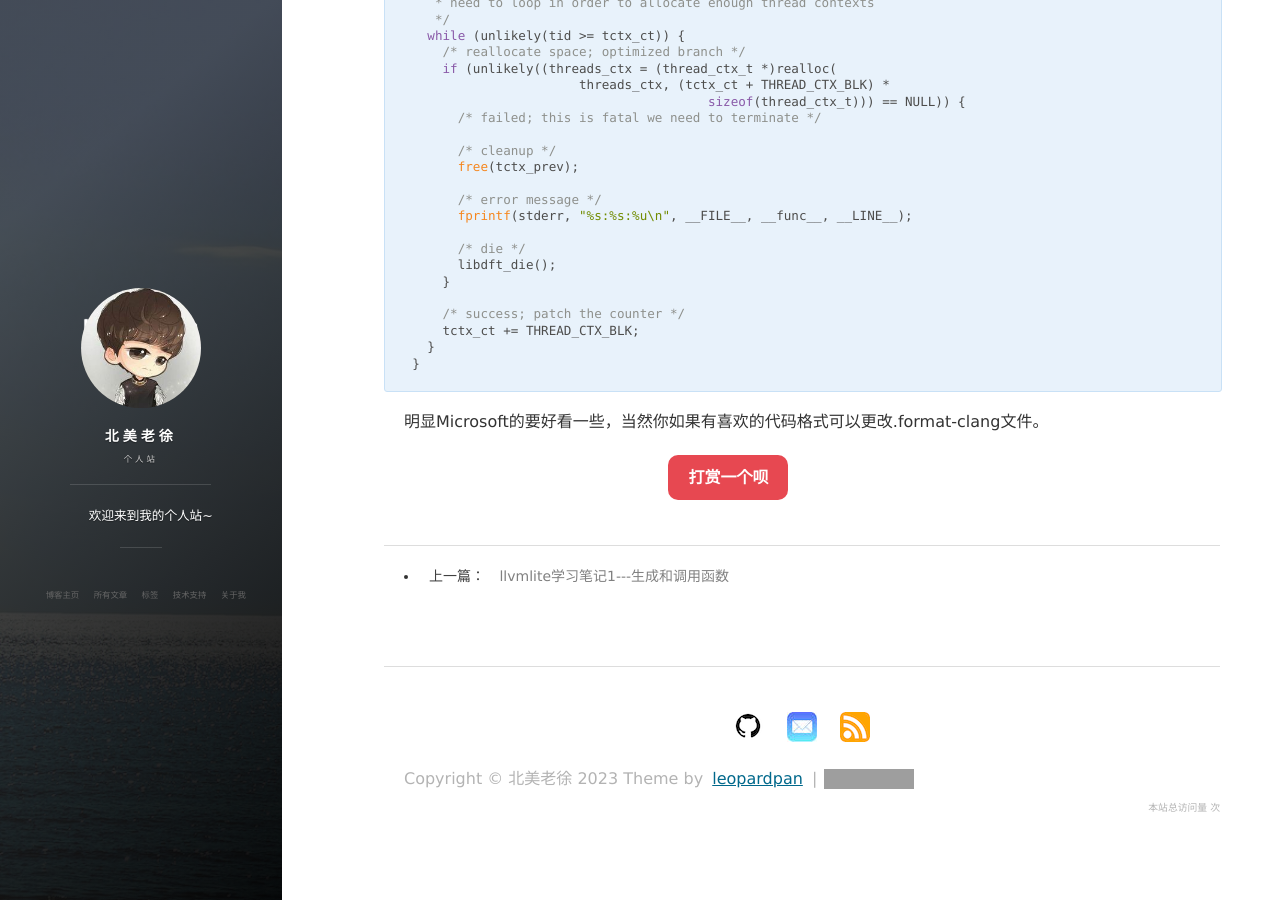
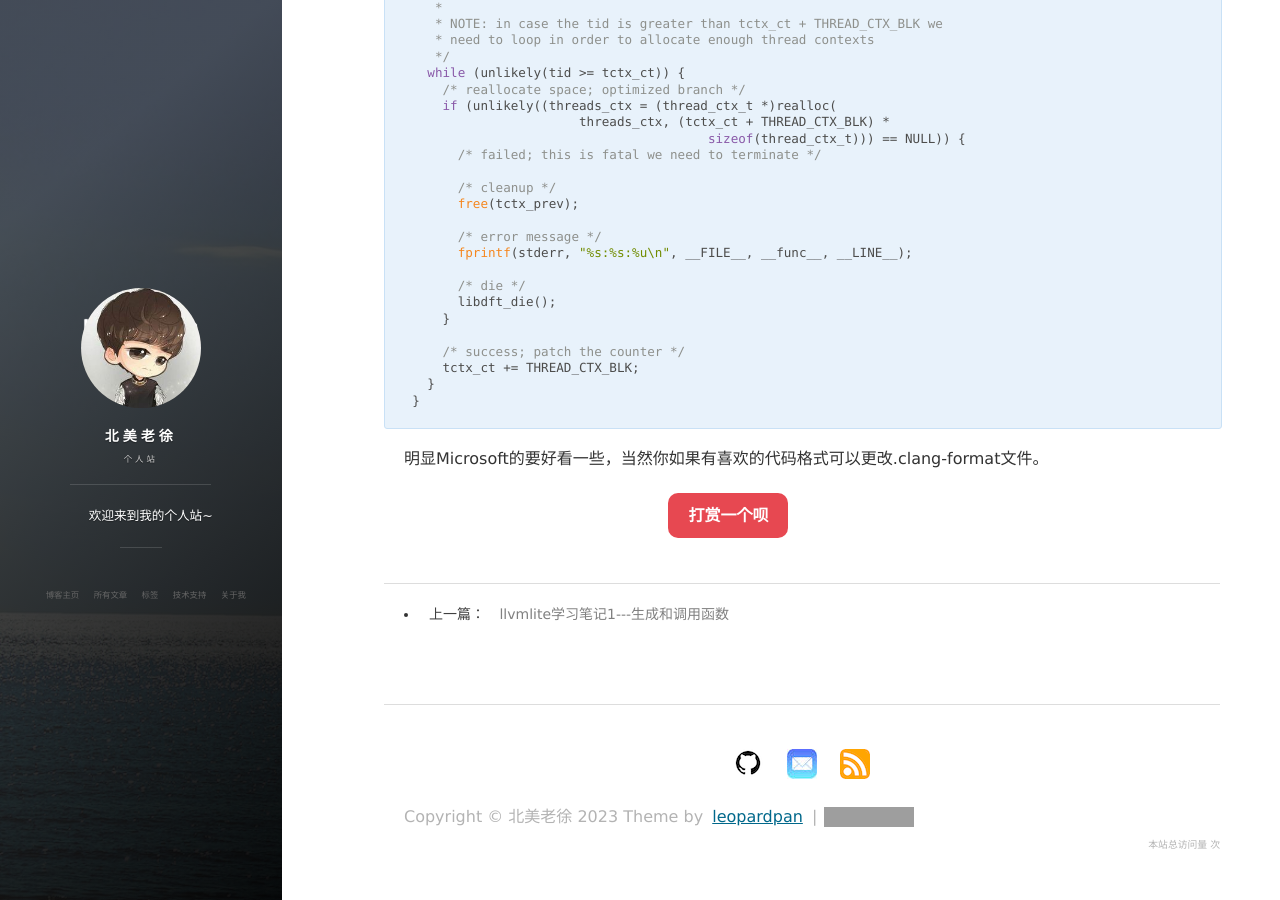
Before and after one commit to xubenji/xubenji.github.io, a Jekyll site: the page built from _posts/2022-12-28-VScode_formatcodewithclangd.md, in a window 1280 px wide and 900 px high, scrolled down 1773 px. Built offline with Jekyll 4.4.1, drawn with Linux system fonts in a browser that asks for light colours; nearby versions of some CDN libraries; comment, search, counter and statistics services are not loaded; some of the changed text lies outside the part shown; grey boxes are pictures that could not be loaded.

````diff
--- a/_posts/2022-12-28-VScode_formatcodewithclangd.md
+++ b/_posts/2022-12-28-VScode_formatcodewithclangd.md
@@ -112,4 +115,4 @@ static void thread_alloc(THREADID tid, CONTEXT *ctx, INT32 flags, VOID *v) {
   }
 }
 ```
-明显Microsoft的要好看一些，当然你如果有喜欢的代码格式可以更改.format-clang文件。
+明显Microsoft的要好看一些，当然你如果有喜欢的代码格式可以更改.clang-format文件。
````
Also changed, not shown: other parts of _posts/2022-12-28-VScode_formatcodewithclangd.md (+3 -0 lines).
